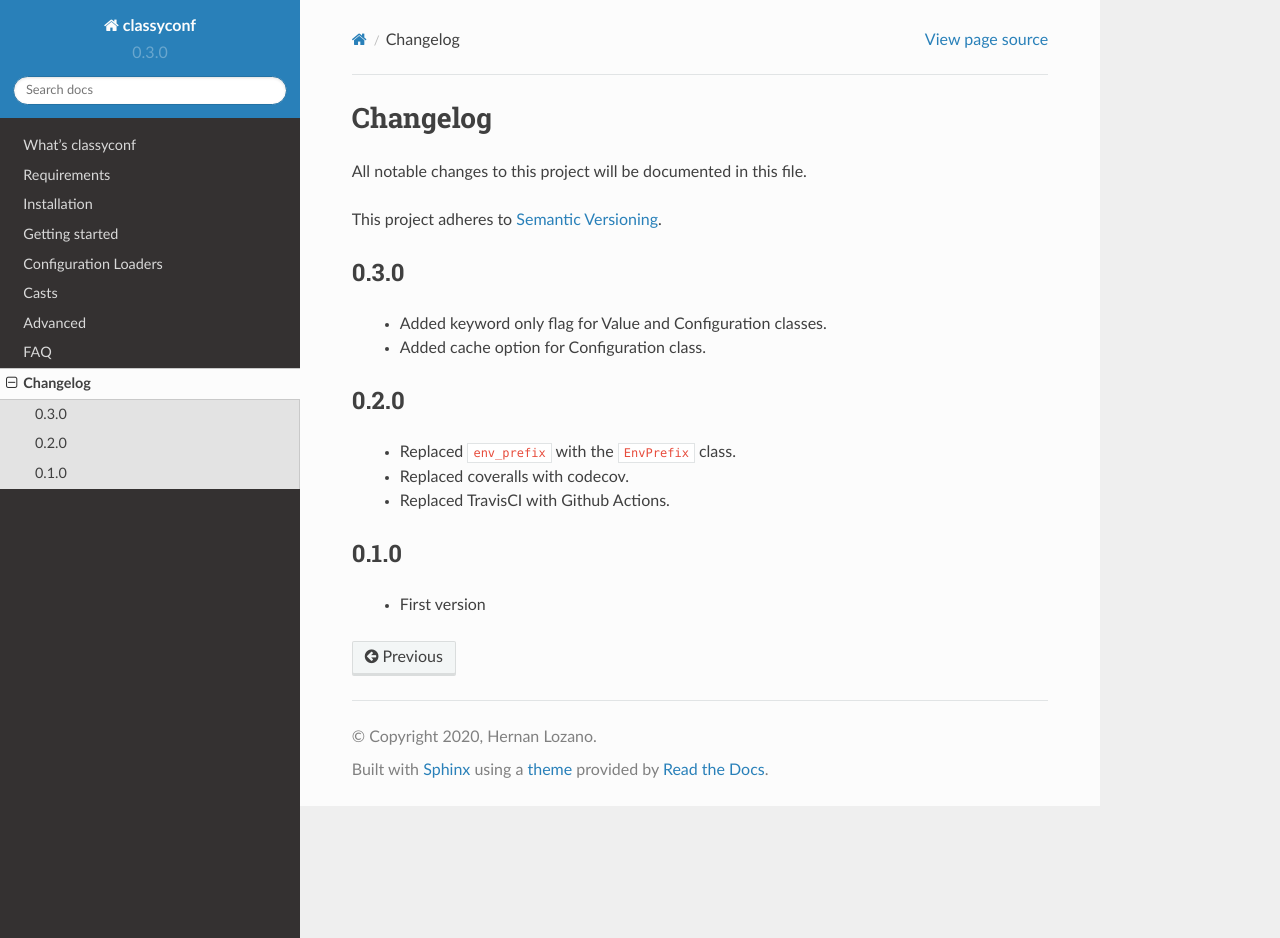
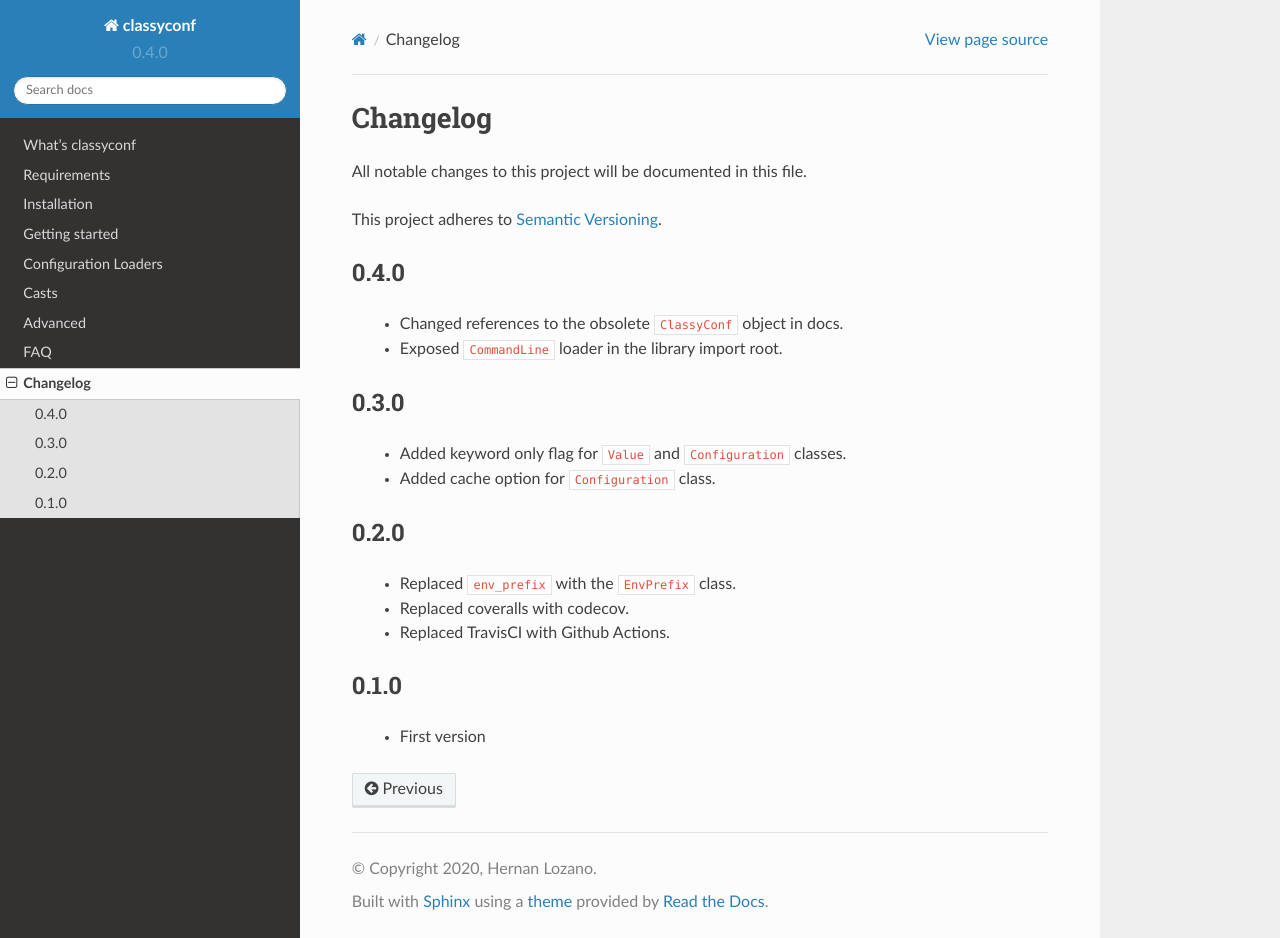
Before and after one commit to hernantz/classyconf, a Sphinx documentation site: the page built from docs/source/changelog.rst, in a window 1280 px wide and 938 px high. Built offline with Sphinx 7.4.7 and the Read the Docs theme 2.0.0, drawn with Linux system fonts in a browser that asks for light colours.

Commit message:
Bump version

```diff
--- a/classyconf/__init__.py
+++ b/classyconf/__init__.py
@@ -12,4 +12,4 @@ from .configuration import (
 )
 from .loaders import CommandLine, EnvFile, Environment, EnvPrefix, IniFile
 
-__version__ = (0, 3, 0)
+__version__ = (0, 4, 0)
--- a/docs/source/casts.rst
+++ b/docs/source/casts.rst
@@ -11,6 +11,7 @@ That's why you can specify cast functions for each individual setting.
 
     from classyconf import Configuration, Value, Environment, as_boolean
     from decimal import Decimal
+
 
     class Config(Configuration)
         class Meta:
@@ -145,10 +146,13 @@ Custom casts
 You can implement your own custom casting function by passing any callable:
 
 .. code-block:: python
+
     from classyconf import Configuration, Environment
+
 
     def number_list(value):
         return [int(v) for v in value.split(";")]
+
 
     class Config(Configuration)
         class Meta:
--- a/docs/source/changelog.rst
+++ b/docs/source/changelog.rst
@@ -7,12 +7,18 @@ This project adheres to `Semantic Versioning`_.
 
 .. _`Semantic Versioning`: https://semver.org/spec/v2.0.0.html
 
+0.4.0
+=====
+
+  - Changed references to the obsolete ``ClassyConf`` object in docs.
+  - Exposed ``CommandLine`` loader in the library import root.
+
 
 0.3.0
 =====
 
-  - Added keyword only flag for Value and Configuration classes.
-  - Added cache option for Configuration class.
+  - Added keyword only flag for ``Value`` and ``Configuration`` classes.
+  - Added cache option for ``Configuration`` class.
 
 
 0.2.0
--- a/docs/source/conf.py
+++ b/docs/source/conf.py
@@ -60,7 +60,7 @@ author = 'Hernan Lozano <hernantz@gmail.com>'
 # |version| and |release|, also used in various other places throughout the
 # built documents.
 #
-version = '0.3.0'
+version = '0.4.0'
 
 # The full version, including alpha/beta/rc tags.
 release = version
--- a/setup.py
+++ b/setup.py
@@ -2,7 +2,7 @@ import os
 
 from setuptools import setup, Command
 
-version = "0.3.0"
+version = "0.4.0"
 
 
 def readme():
```
